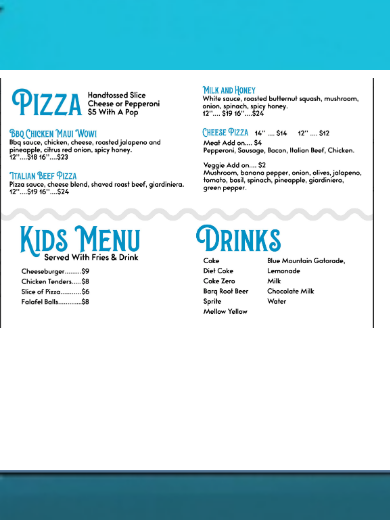
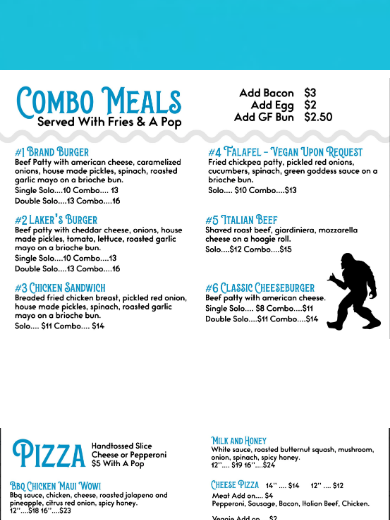
Before and after one commit to lee14k/lakersburgers, a Next.js app: page / in a window 390 px wide. Shown: the part 727-1247 px from the top of the page. Built offline with nearby package versions, Linux system fonts and the light colour scheme; a web font is replaced by a local one.

Commit message:
messing with the menu trying to get it to display nicely

```diff
--- a/components/Menu.jsx
+++ b/components/Menu.jsx
@@ -1,9 +1,9 @@
 export default function Menu() {
   return (
     <div className="py-2 menucontainer">
-      <div className="flex flex-col sm:grid grid-cols-2">
-        <div className="h-1/2 w-full menu-one"></div>
-        <div className="h-1/2 w-full menu-two"></div>
+      <div className="grid grid-cols-2 menucontaintwo">
+        <div className=" menu-one"></div>
+        <div className=" menu-two"></div>
       </div>
     </div>
   );
--- a/styles/globals.css
+++ b/styles/globals.css
@@ -65,18 +65,22 @@
     background-position: center bottom 700px;
     min-height: 100vh;
   }
-  .menucontainer {
+
+  .menu-two {
+    height: 350px;
+    background-image: url("/lbmenutwo.png");
+    background-size: contain;
+  }
+  .menu-one{
+    height:350px;
+    width:100%;
+    background-size:contain;
+  }
+  .menucontaintwo {
     background-color: white;
-    height: 400px;
+    height: 500px;
+    display:grid;
     grid-template-columns: repeat(1, 1fr);
   }
 
-  .menu-two {
-    height: 250px;
-    background-image: url("/lbmenutwo.png");
-    background-size: contain;
-  }
-
-  .contactwrapper {
-  }
 }
```
